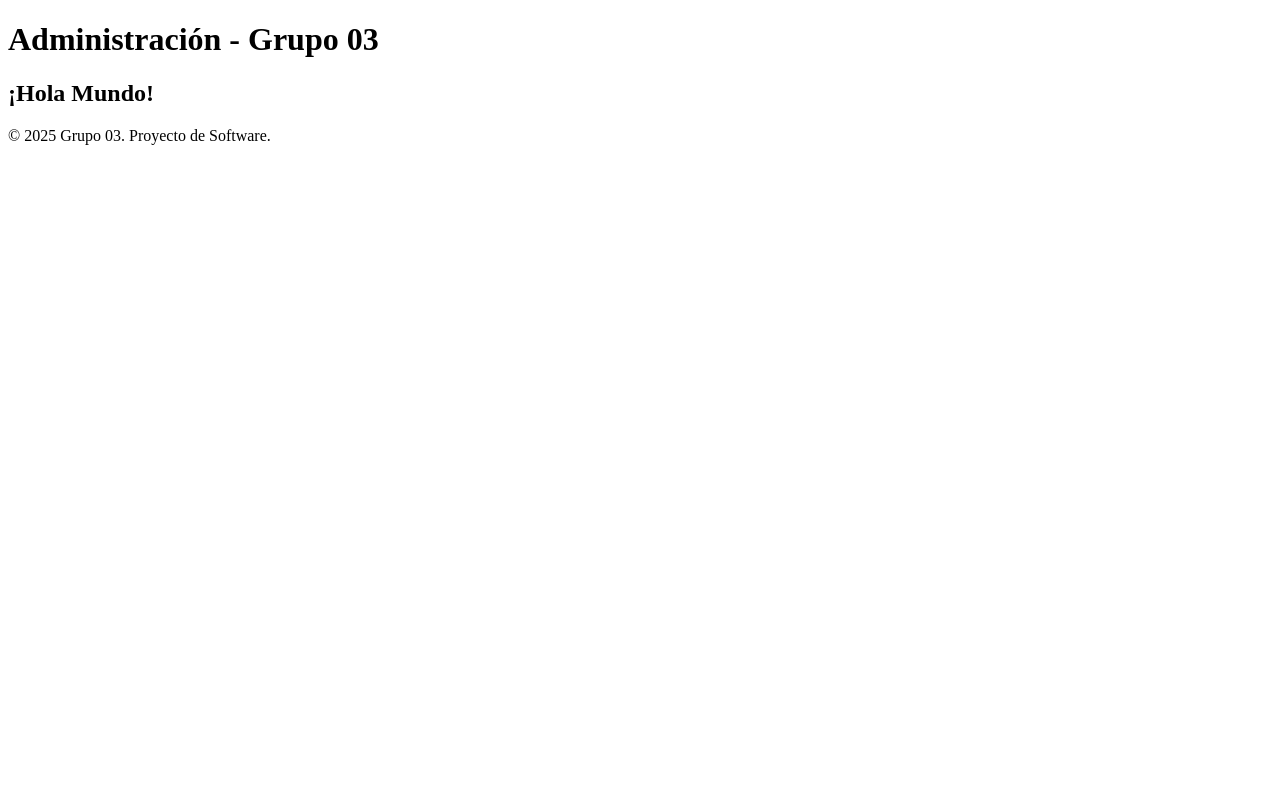
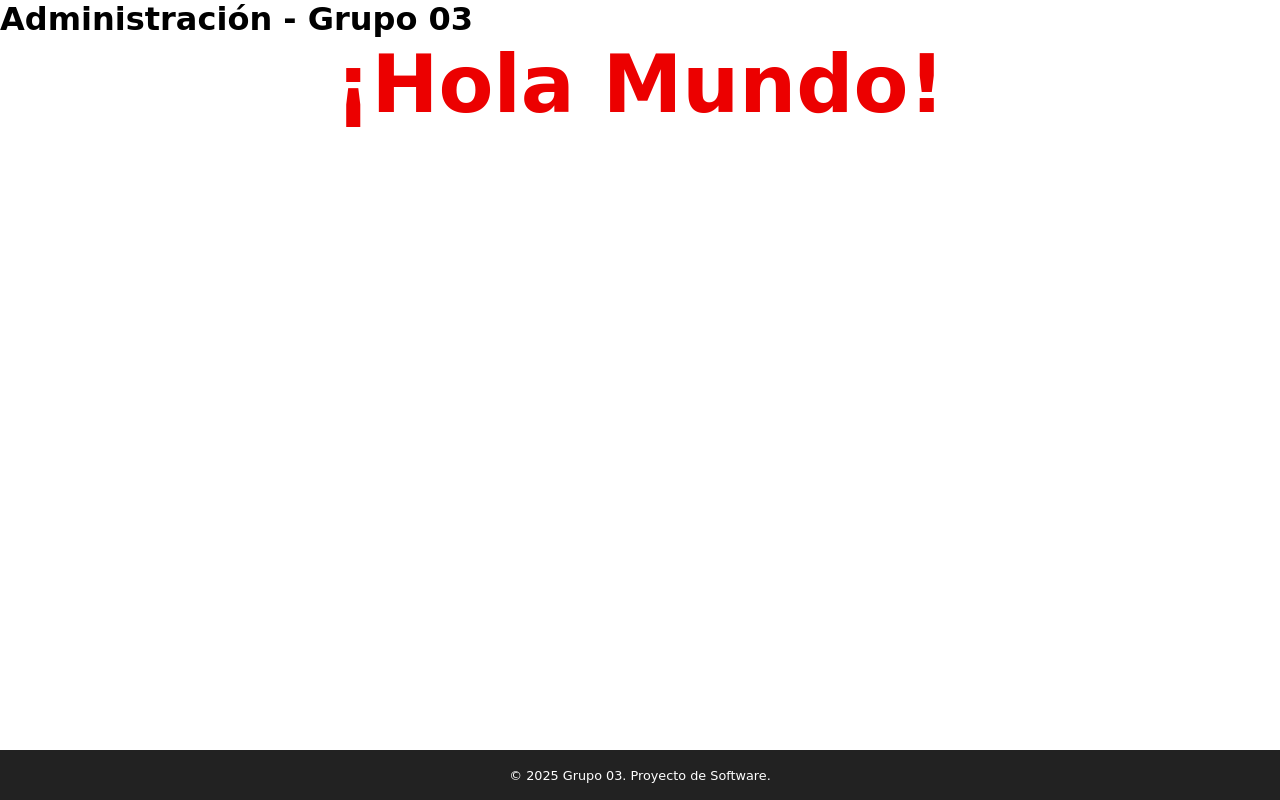
Before and after one commit to nahueluna/Web-Sitios-Historicos, a Python web app: template admin/src/web/templates/home.html in a window 1280 px wide. Run offline with Jinja, Linux system fonts and the light colour scheme; the template is opened without the code that fills it, so the values that code supplies are empty.

Commit message:
Se agrega carpeta de estaticos y estilos basicos

```diff
--- a/admin/src/web/__init__.py
+++ b/admin/src/web/__init__.py
@@ -1,8 +1,8 @@
 from flask import Flask
 from flask import render_template
 
-def create_app():
-    app = Flask(__name__)
+def create_app(env='development', static_folder='../../static'):
+    app = Flask(__name__, static_folder=static_folder)
 
     @app.route('/')
     def home():
--- a/admin/src/web/templates/layout.html
+++ b/admin/src/web/templates/layout.html
@@ -1,13 +1,15 @@
 <!DOCTYPE html>
 <html lang="es">
+
 <head>
     {% block head %}
     <meta charset="UTF-8">
     <meta name="viewport" content="width=device-width, initial-scale=1.0">
-    <!-- Aca deberiamos agregar los CSS -- En la explicacion practica usaron algo asi <link rel="stylesheet" href="{{ url_for('static', filename='style.css') }}"> -->
+    <link rel="stylesheet" href="{{ url_for('static', filename='styles.css') }}">
     <title>{% block title %}Grupo 03{% endblock %}</title>
     {% endblock %}
 </head>
+
 <body>
     <header>
         {% block header %} <h1>Administración - Grupo 03</h1> {% endblock %}
@@ -24,4 +26,5 @@
         {% endblock %}
     </footer>
 </body>
+
 </html>
--- /dev/null
+++ b/admin/static/styles.css
@@ -0,0 +1,35 @@
+* {
+  margin: 0;
+  padding: 0;
+  box-sizing: border-box;
+  font-family: cursive;
+}
+
+body {
+  display: flex;
+  flex-direction: column;
+  min-height: 100vh;
+}
+
+main {
+  flex: 1;
+}
+
+h2 {
+  display: flex;
+  color: white;
+  justify-content: center;
+  align-content: center;
+  color: #ec0000;
+  font-size: 5em;
+}
+
+footer {
+  display: flex;
+  color: white;
+  align-items: center;
+  justify-content: center;
+  font-size: 0.8em;
+  background-color: #222;
+  min-height: 50px;
+}
```
